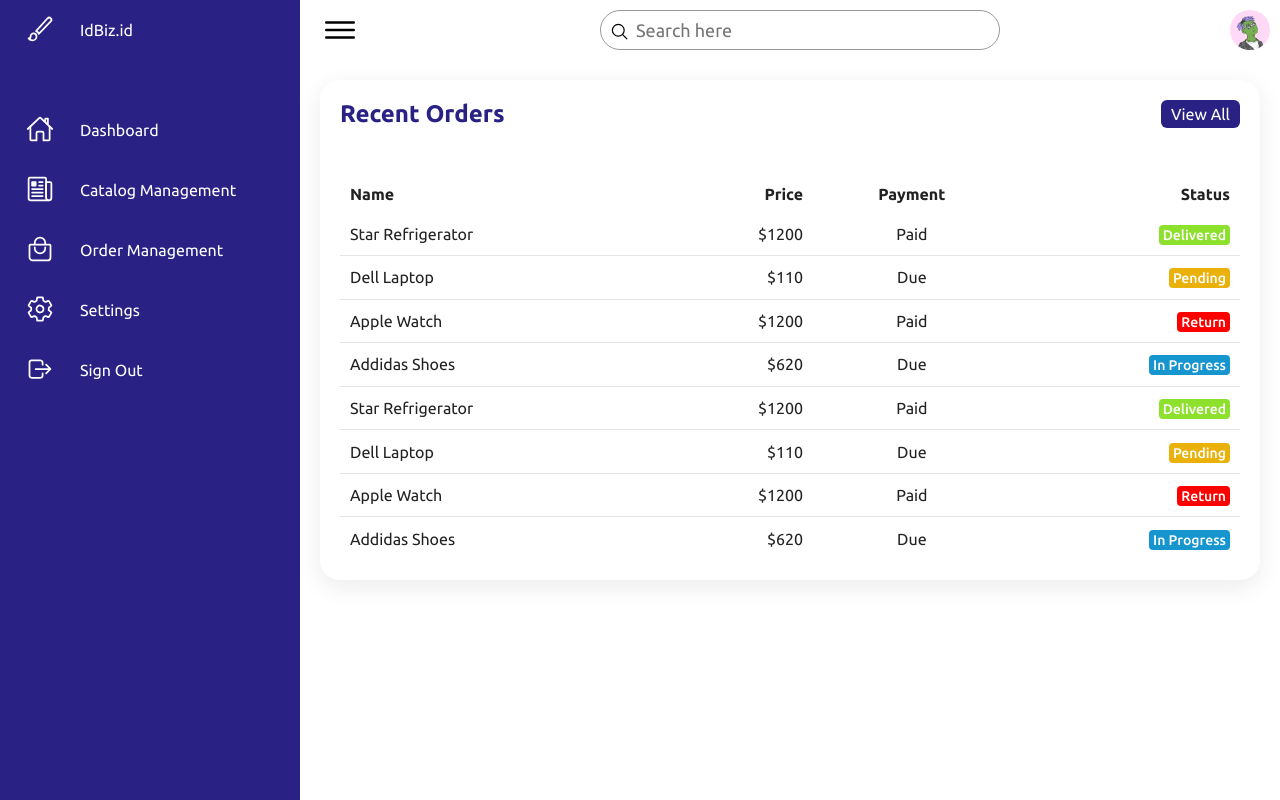
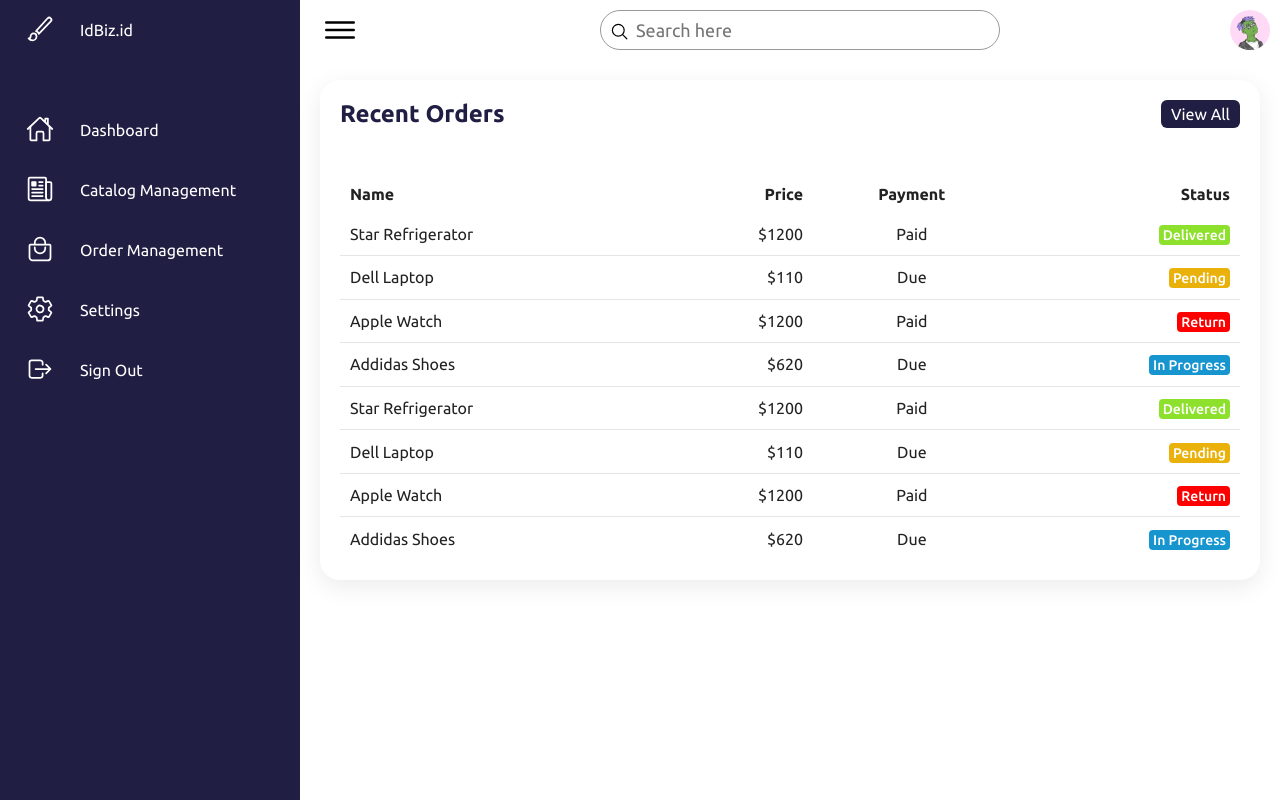
Before and after one commit to idbiz/admin, a plain HTML site: page index.html in a window 1280 px wide. Drawn offline with nearby package versions, Linux system fonts and the light colour scheme.

Commit message:
Update blue color variable in CSS

```diff
--- a/assets/css/style.css
+++ b/assets/css/style.css
@@ -10,7 +10,7 @@
 }
 
 :root {
-  --blue: #2a2185;
+  --blue: #201E43;
   --white: #fff;
   --gray: #f5f5f5;
   --black1: #222;
```
